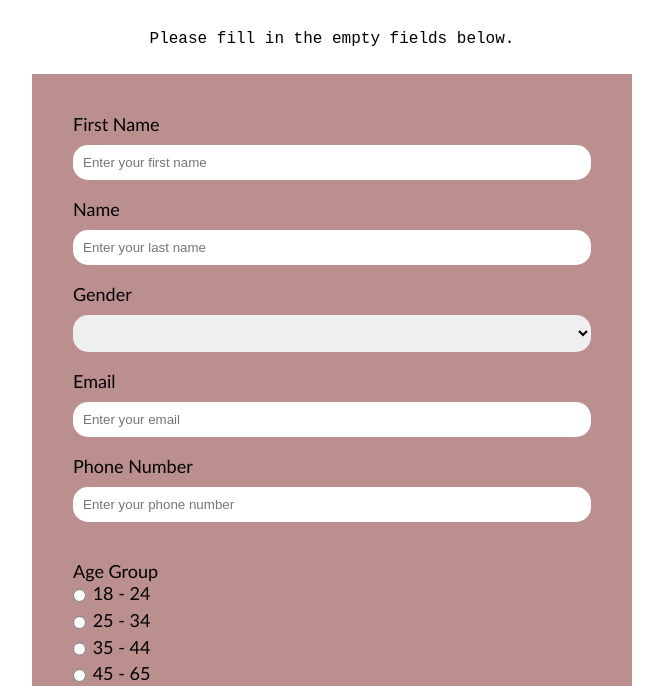
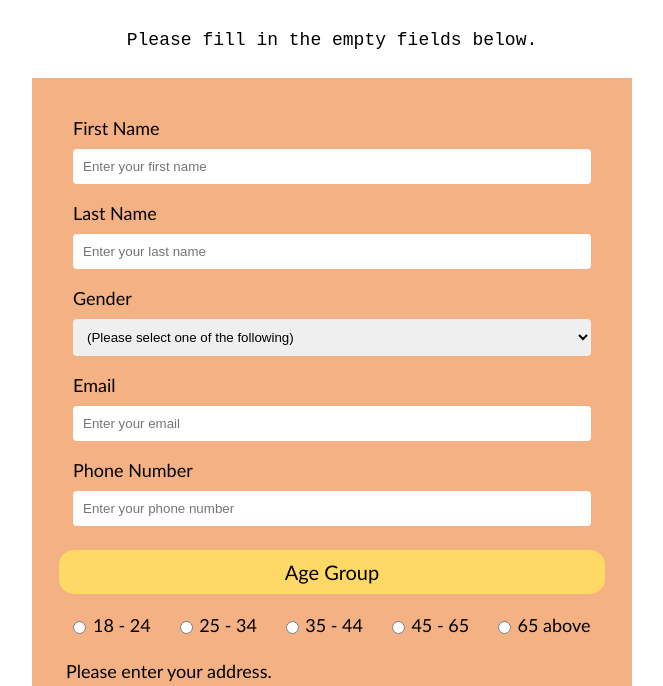
Before and after one commit to EveningStar05/simple-survey-form, a plain HTML site: page index.html in a window 1280 px wide. Shown: the part 104-790 px from the top of the page, without its empty margins (308-971 px from the left). Drawn offline with Linux system fonts and the light colour scheme.

Commit message:
done styling, just need to add its functionality

```diff
--- a/index.html
+++ b/index.html
@@ -25,7 +25,7 @@
                 </div>
 
                 <div class="input-group">
-                    <label for="last-name" id="last-name-label">Name
+                    <label for="last-name" id="last-name-label">Last Name
                         <input id="last-" type="text" placeholder="Enter your last name" required>
                     </label>
                 </div>
@@ -33,10 +33,10 @@
                 <div class="input-group">
                     <label for="dropdown">Gender
                         <select id="dropdown" require>
-                            <option value="Please selecr one of the following"></option>
-                            <option value="Female"></option>
-                            <option value="Male"></option>
-                            <option value="Preffered not to say"></option>
+                            <option value="">(Please select one of the following)</option>
+                            <option value="Female">Female</option>
+                            <option value="Male">Male</option>
+                            <option value="Preffered not to say">Preffered not to say</option>
                         </select>
                     </label>
                 </div>
@@ -53,29 +53,42 @@
                 </div>
             </fieldset>
             <fieldset>
-                <div class="input-group">
-                    <label for="" id="">Age Group
+                <p>Age Group</p>
+                <div class="age-group">
+                    <div class="item-age-group">
                         <label for="">
-                            <input type="radio" id="" name="" value="" class="inline" required>18 - 24
+                            <input type="radio" id="" name="age-group" class="inline" required>18 - 24
                         </label>
+                    </div>
+
+                    <div class="item-age-group">
                         <label for="">
-                            <input type="radio" id="" name="" value="" class="inline" required>25 - 34
+                            <input type="radio" id="" name="age-group" class="inline" required>25 - 34
                         </label>
+                    </div>
+
+                    <div class="item-age-group">
                         <label for="">
-                            <input type="radio" id="" name="" value="" class="inline" required>35 - 44
+                            <input type="radio" id="" name="age-group" class="inline" required>35 - 44
                         </label>
+                    </div>
+
+                    <div class="item-age-group">
                         <label for="">
-                            <input type="radio" id="" name="" value="" class="inline" required>45 - 65
+                            <input type="radio" id="" name="age-group" class="inline" required>45 - 65
                         </label>
+                    </div>
+
+                    <div class="item-age-group">
                         <label for="">
-                            <input type="radio" id="" name="" value="" class="inline" required>65 above.
+                            <input type="radio" id="" name="age-group" class="inline" required>65 above
                         </label>
-                    </label>
+                    </div>
                 </div>
             </fieldset>
             <div class="input-group">
                 <label for="">
-                    Please fill in the text area.
+                    Please enter your address.
                 </label>
                 <textarea>This is a text area</textarea><br><br>
                 <input id="submit" type="submit">
--- a/styles.css
+++ b/styles.css
@@ -32,7 +32,7 @@ div {
     min-width: 300px;
     margin: 0 auto;
     padding: 20px;
-    background-color: rosybrown;
+    background-color: #F4B183;
     padding-bottom: 50px;
 }
 
@@ -48,14 +48,32 @@ div {
     vertical-align: middle;
 }
 
+.age-group {
+    display: flex;
+    justify-content: space-around;
+}
+
 label {
     display: block;
+}
+
+fieldset:nth-child(2) > p {
+    background-color: #FFD966;
+    font-size: 20px;
+    text-align: center;
+    padding: 10px;
+    border-radius: 15px;
+    margin-top: 0;
+}
+
+
+label, p {
     font-family: 'Gill Sans', 'Gill Sans MT', Calibri, 'Trebuchet MS', sans-serif;
     font-size: 18px;
 }
 
 label, input, select {
-    border-radius: 15px;
+    border-radius: 0.25rem;
     border-style: none;
 }
 
@@ -76,3 +94,13 @@ fieldset {
     border: none;
     padding: 5px;
 }
+
+input[type="submit"] {
+    background-color: #FFD966;
+    font-size: 20px;
+}
+
+input[type="submit"]:hover {
+    background-color: #FF8551;
+    color: #FFD966;
+}
```
